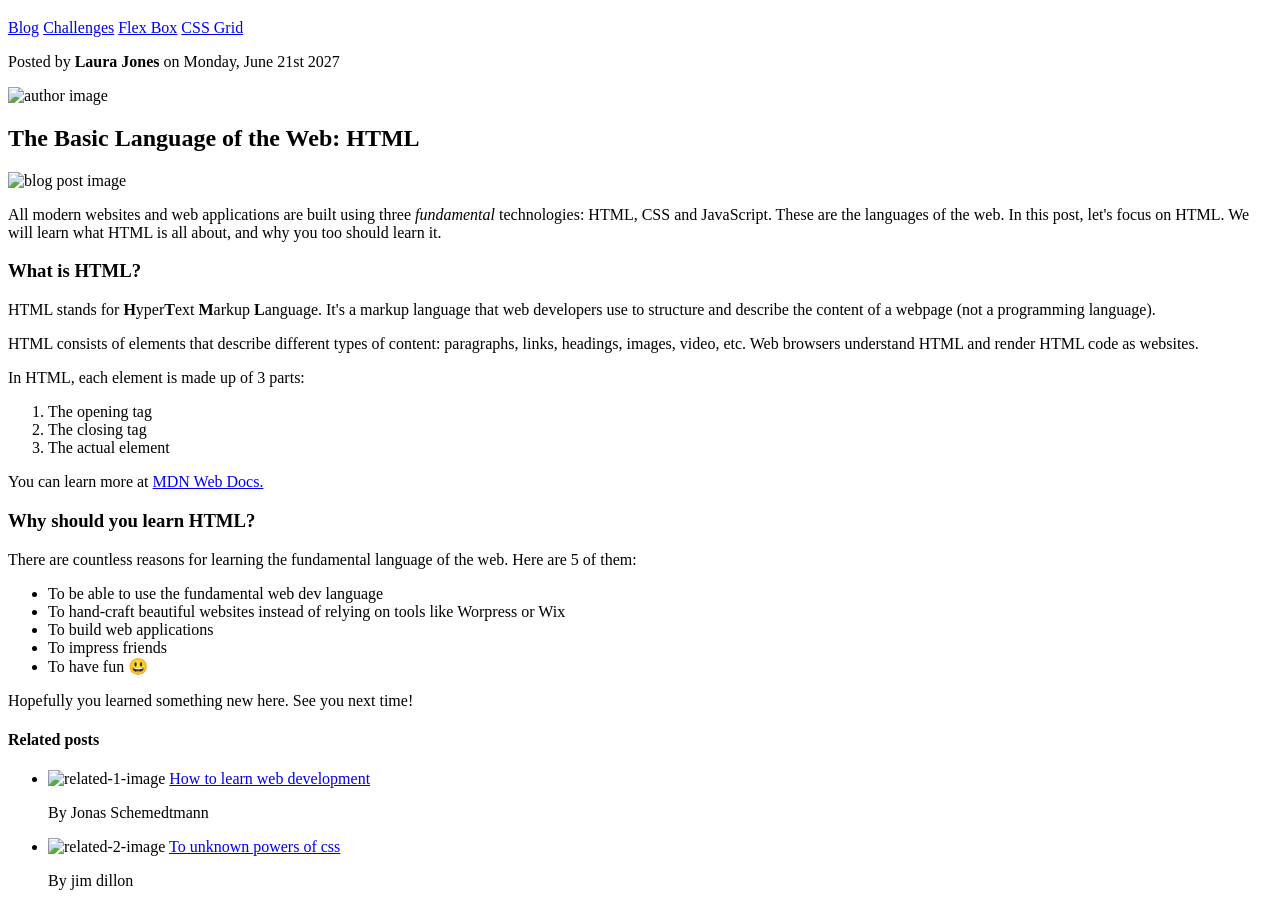
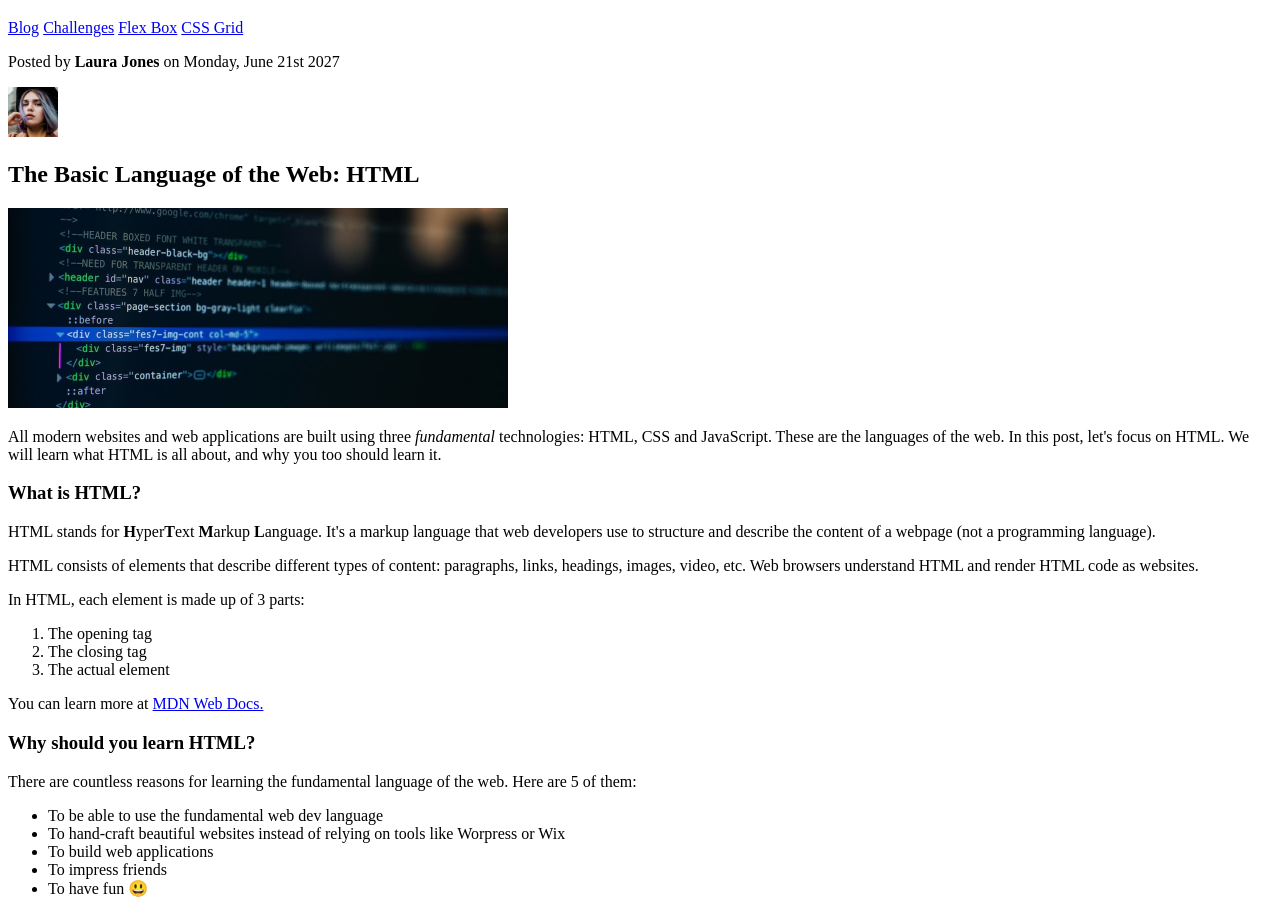
Before and after one commit to chitrang313/htmlcss-CodeMagazine, a plain HTML site: page index.html in a window 1280 px wide. Shown: the part 62-961 px from the top of the page. Drawn offline with Linux system fonts and the light colour scheme.

Commit message:
images code corrections

```diff
--- a/index.html
+++ b/index.html
@@ -24,11 +24,21 @@
 
     <p>Posted by <strong> Laura Jones</strong> on Monday, June 21st 2027</p>
 
-    <img src="laura-jones.jpg" alt="author image" width="50" height="50" />
+    <img
+      src="images/laura-jones.jpg"
+      alt="author image"
+      width="50"
+      height="50"
+    />
 
     <h2>The Basic Language of the Web: HTML</h2>
 
-    <img src="post-img.jpg" alt="blog post image" width="500" height="200" />
+    <img
+      src="images/post-img.jpg"
+      alt="blog post image"
+      width="500"
+      height="200"
+    />
     <p>
       All modern websites and web applications are built using three
       <em>fundamental</em>
@@ -93,7 +103,7 @@
     <ul>
       <li>
         <img
-          src="related-1.jpg"
+          src="images/related-1.jpg"
           alt="related-1-image"
           width="100"
           height="100"
@@ -104,7 +114,7 @@
 
       <li>
         <img
-          src="related-2.jpg"
+          src="images/related-2.jpg"
           alt="related-2-image"
           width="100"
           height="100"
@@ -115,7 +125,7 @@
 
       <li>
         <img
-          src="related-3.jpg"
+          src="images/related-3.jpg"
           alt="related-3-image"
           width="100"
           height="100"
```
